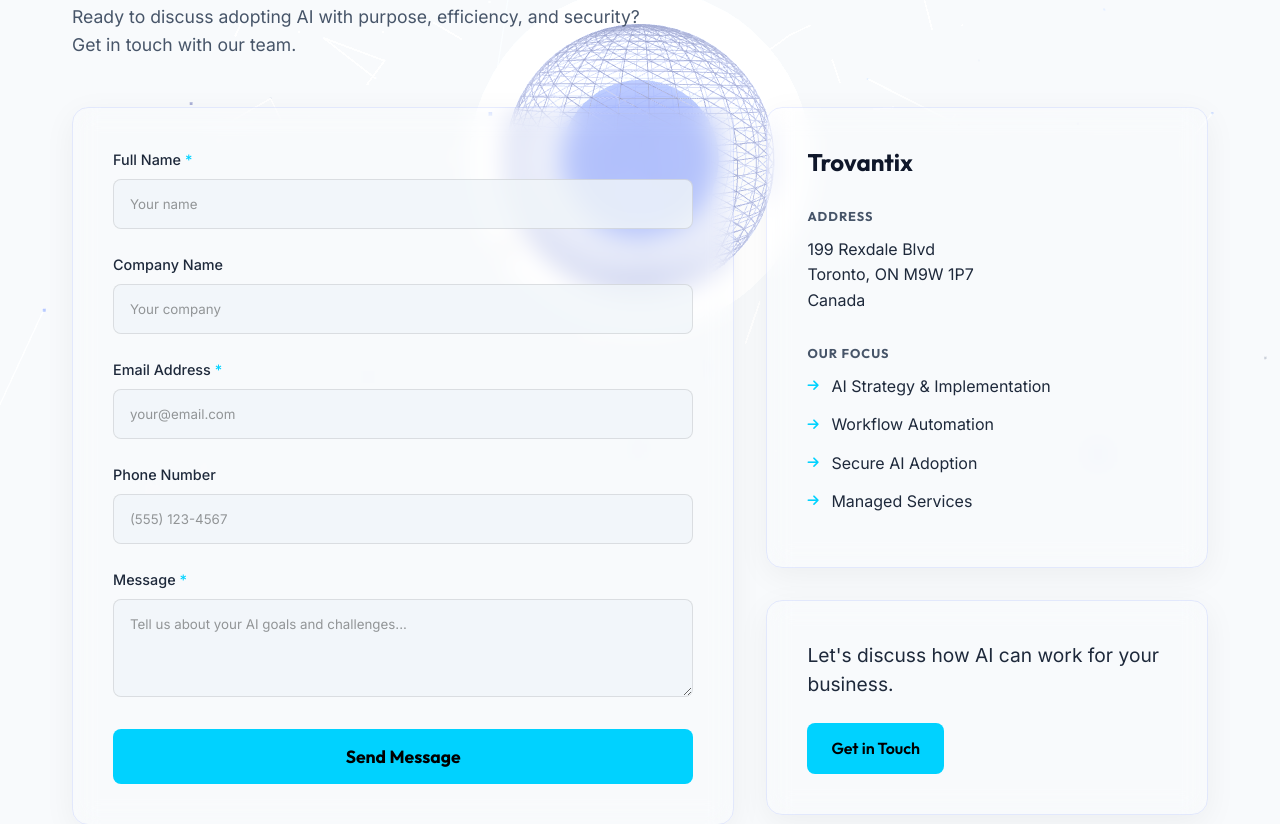
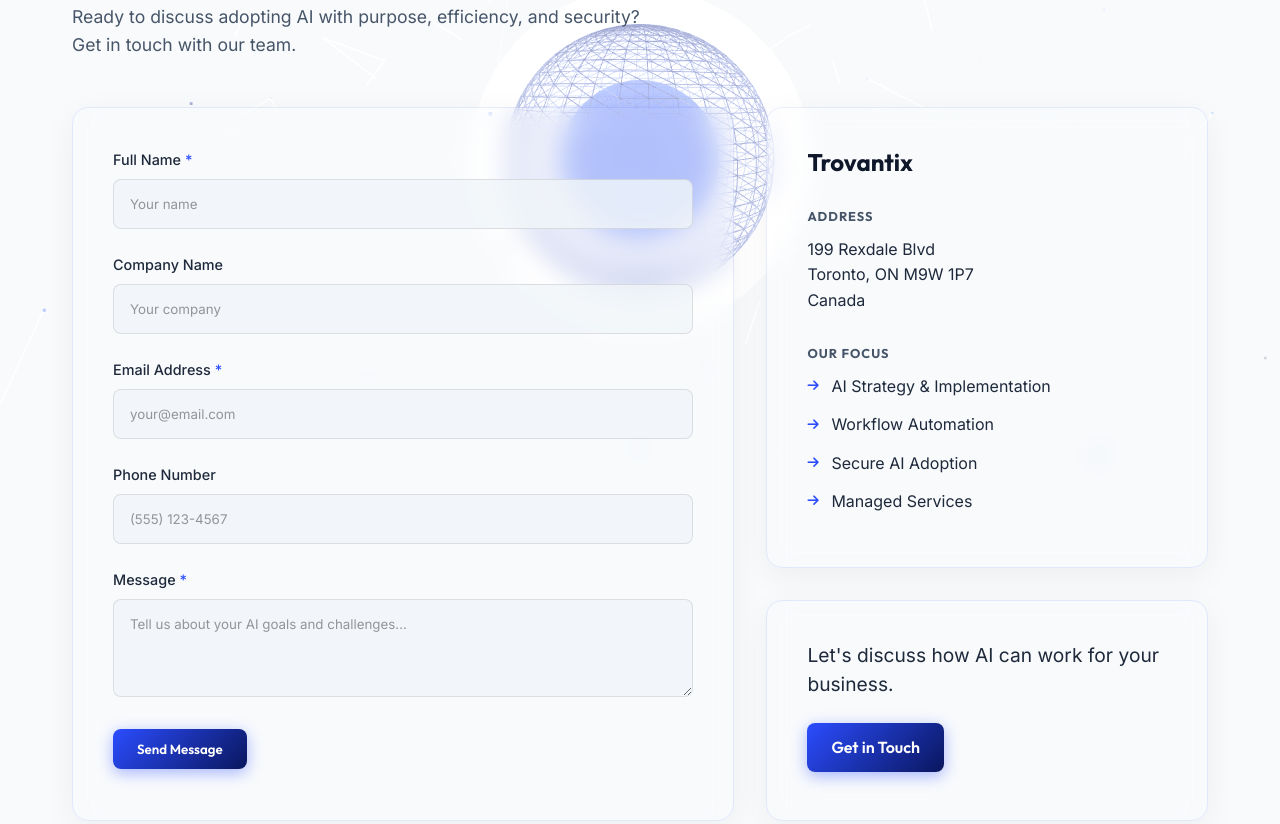
Before and after one commit to Sumanchatterje/trovantix-rebuild, a plain HTML site: page contact.html in a window 1280 px wide. Shown: the part 241-1065 px from the top of the page. Drawn offline with nearby package versions, Linux system fonts and the light colour scheme; animation ran at ten frames a second.

Commit message:
fix: replace contact page cyan accents with theme blue

```diff
--- a/contact.html
+++ b/contact.html
@@ -80,7 +80,7 @@
                             <label for="message">Message <span class="required">*</span></label>
                             <textarea id="message" name="message" rows="4" placeholder="Tell us about your AI goals and challenges..." required></textarea>
                         </div>
-                        <button type="submit" class="btn btn-cyan submit-btn">Send Message</button>
+                        <button type="submit" class="btn btn-primary submit-btn">Send Message</button>
                     </form>
                 </div>
 
@@ -107,7 +107,7 @@
 
                     <div class="cta-card glass-panel">
                         <p class="cta-text">Let's discuss how AI can work for your business.</p>
-                        <a href="#" class="btn btn-cyan-outline cta-btn">Get in Touch</a>
+                        <a href="#" class="btn btn-primary cta-btn">Get in Touch</a>
                     </div>
                 </div>
             </div>
--- a/style.css
+++ b/style.css
@@ -850,7 +850,7 @@
 .cyan-underline {
     width: 60px;
     height: 4px;
-    background: #00d2ff; /* Cyan from image */
+    background: #2b4dff; /* Theme primary bright */
     margin-bottom: 1.5rem;
 }
 
@@ -886,7 +886,7 @@
 }
 
 .required {
-    color: #00d2ff;
+    color: #2b4dff;
 }
 
 .form-group input,
@@ -912,7 +912,7 @@
 .form-group input:focus,
 .form-group textarea:focus {
     outline: none;
-    border-color: #00d2ff;
+    border-color: #2b4dff;
     background: rgba(30, 41, 59, 0.8);
 }
 
@@ -931,24 +931,7 @@
     color: rgba(0,0,0,0.4);
 }
 
-.btn-cyan {
-    background: #00d2ff;
-    color: #000;
-    width: 100%;
-    text-align: center;
-    border: none;
-    padding: 1rem 2rem;
-    font-weight: 700;
-    font-size: 1.1rem;
-    cursor: pointer;
-    border-radius: 8px;
-    transition: all 0.3s ease;
-}
 
-.btn-cyan:hover {
-    background: #00b8e6;
-    transform: translateY(-2px);
-}
 
 /* Right Side Cards */
 .contact-info-wrapper {
@@ -1001,7 +984,7 @@
 }
 
 .focus-list li i {
-    color: #00d2ff;
+    color: #2b4dff;
     font-size: 0.8rem;
 }
 
@@ -1011,21 +994,7 @@
     margin-bottom: 1.5rem;
 }
 
-.btn-cyan-outline {
-    display: inline-block;
-    background: #00d2ff;
-    color: #000;
-    text-align: center;
-    padding: 0.8rem 1.5rem;
-    font-weight: 600;
-    border-radius: 8px;
-    transition: all 0.3s ease;
-    text-decoration: none;
-}
 
-.btn-cyan-outline:hover {
-    background: #00b8e6;
-}
 
 @media (max-width: 992px) {
     .contact-grid {
```
